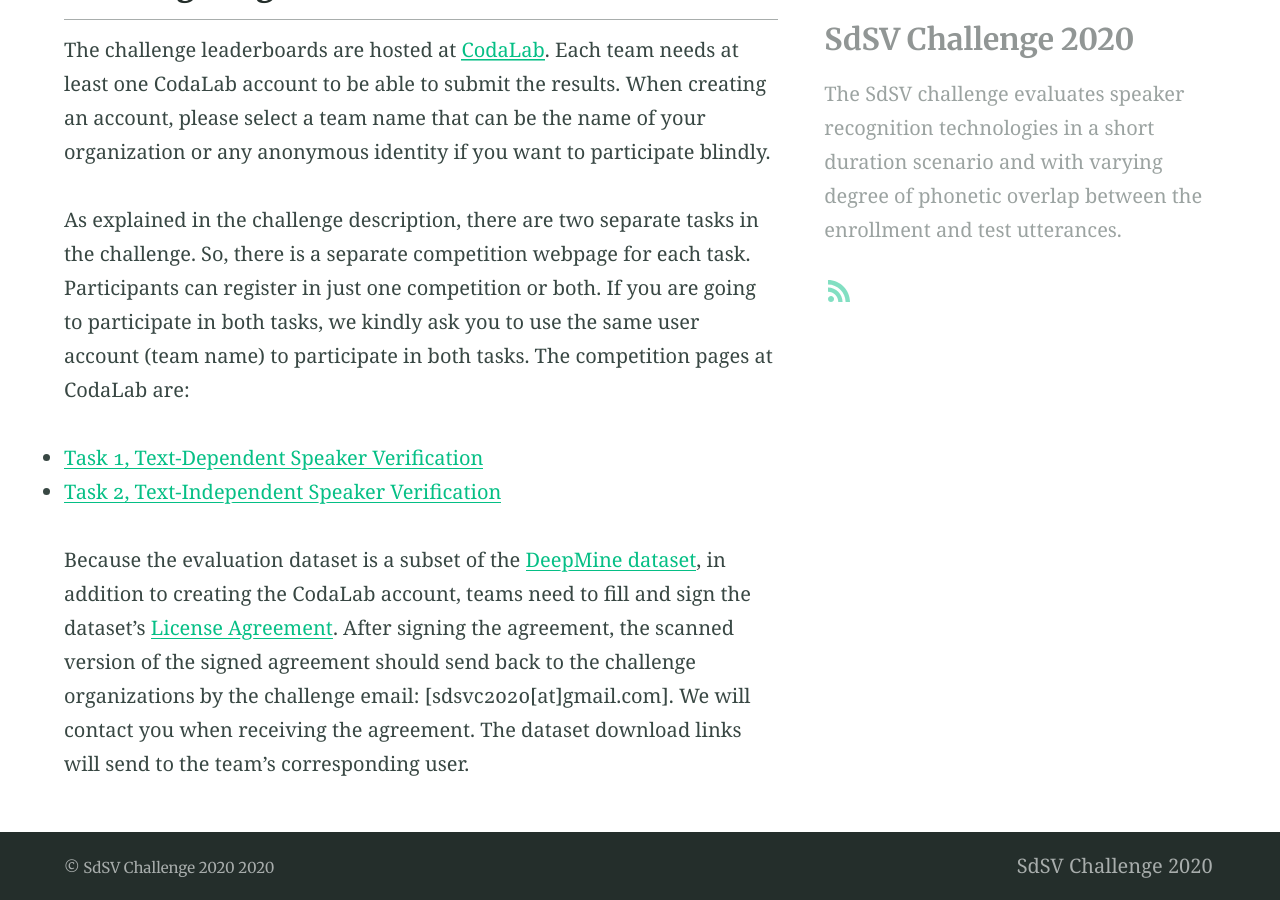
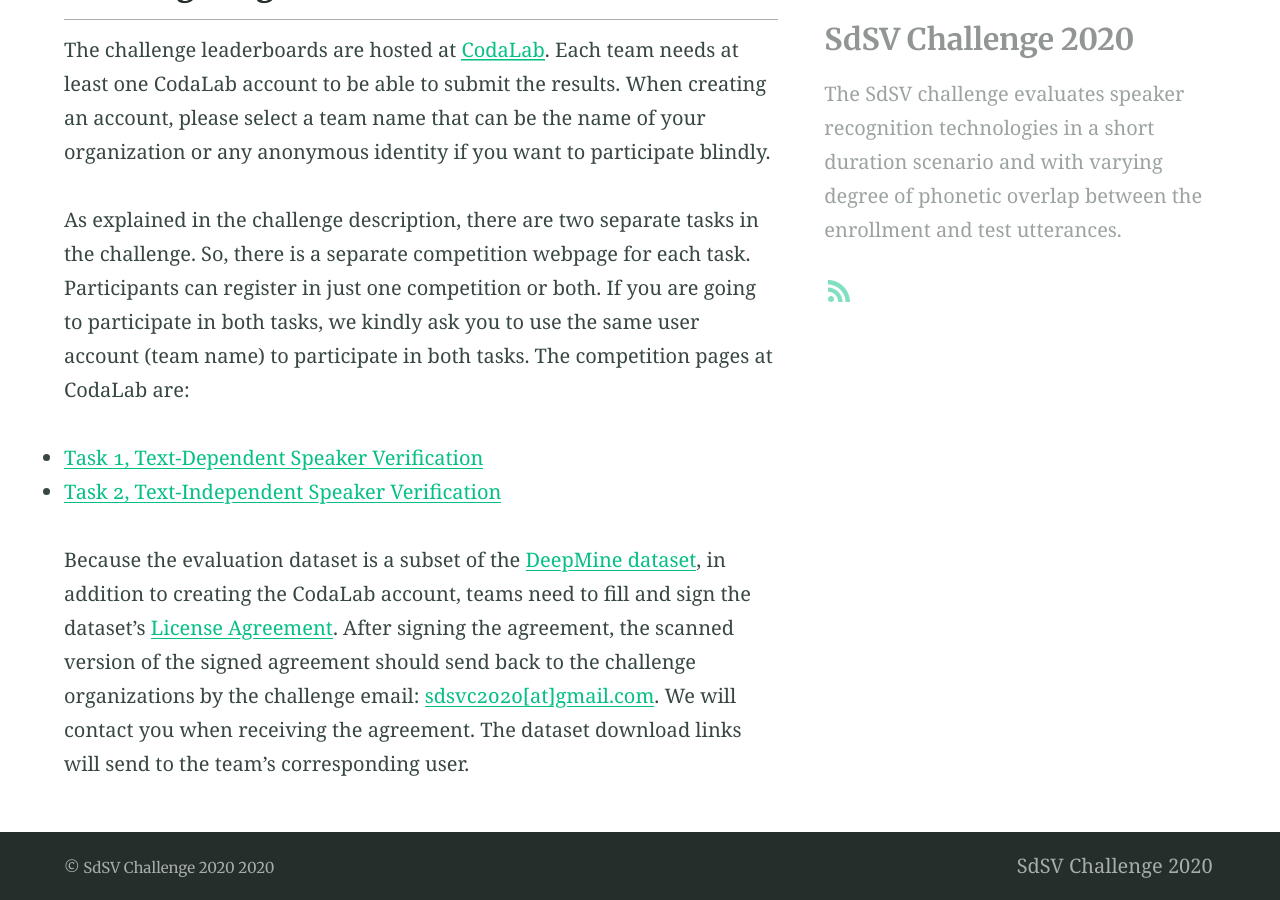
Before and after one commit to SdSVC/sdsvc.github.io, a Jekyll site: the page built from registration.md, in a window 1280 px wide and 900 px high, scrolled down 490 px. Built offline with Jekyll 4.4.1, drawn with Linux system fonts in a browser that asks for light colours; our own code applies the rules of GitHub Pages for plain Markdown files; part of the change alters nothing that is shown.

```diff
--- a/registration.md
+++ b/registration.md
@@ -17,4 +17,4 @@ As explained in the challenge description, there are two separate tasks in the c
 - [Task 1, Text-Dependent Speaker Verification](https://competitions.codalab.org/competitions/22222)
 - [Task 2, Text-Independent Speaker Verification](https://competitions.codalab.org/competitions/22223)
 
-Because the evaluation dataset is a subset of the [DeepMine dataset](http://data.deepmine.ir/en/), in addition to creating the CodaLab account, teams need to fill and sign the dataset's [License Agreement](/assets/SdSV_Challenge_License_Agreement.pdf). After signing the agreement, the scanned version of the signed agreement should send back to the challenge organizations by the challenge email: [sdsvc2020\[at\]gmail.com]. We will contact you when receiving the agreement. The dataset download links will send to the team's corresponding user.
+Because the evaluation dataset is a subset of the [DeepMine dataset](http://data.deepmine.ir/en/), in addition to creating the CodaLab account, teams need to fill and sign the dataset's [License Agreement](/assets/SdSV_Challenge_License_Agreement.pdf). After signing the agreement, the scanned version of the signed agreement should send back to the challenge organizations by the challenge email: [sdsvc2020\[at\]gmail.com](sdsvc2020\[at\]gmail.com). We will contact you when receiving the agreement. The dataset download links will send to the team's corresponding user.
```
